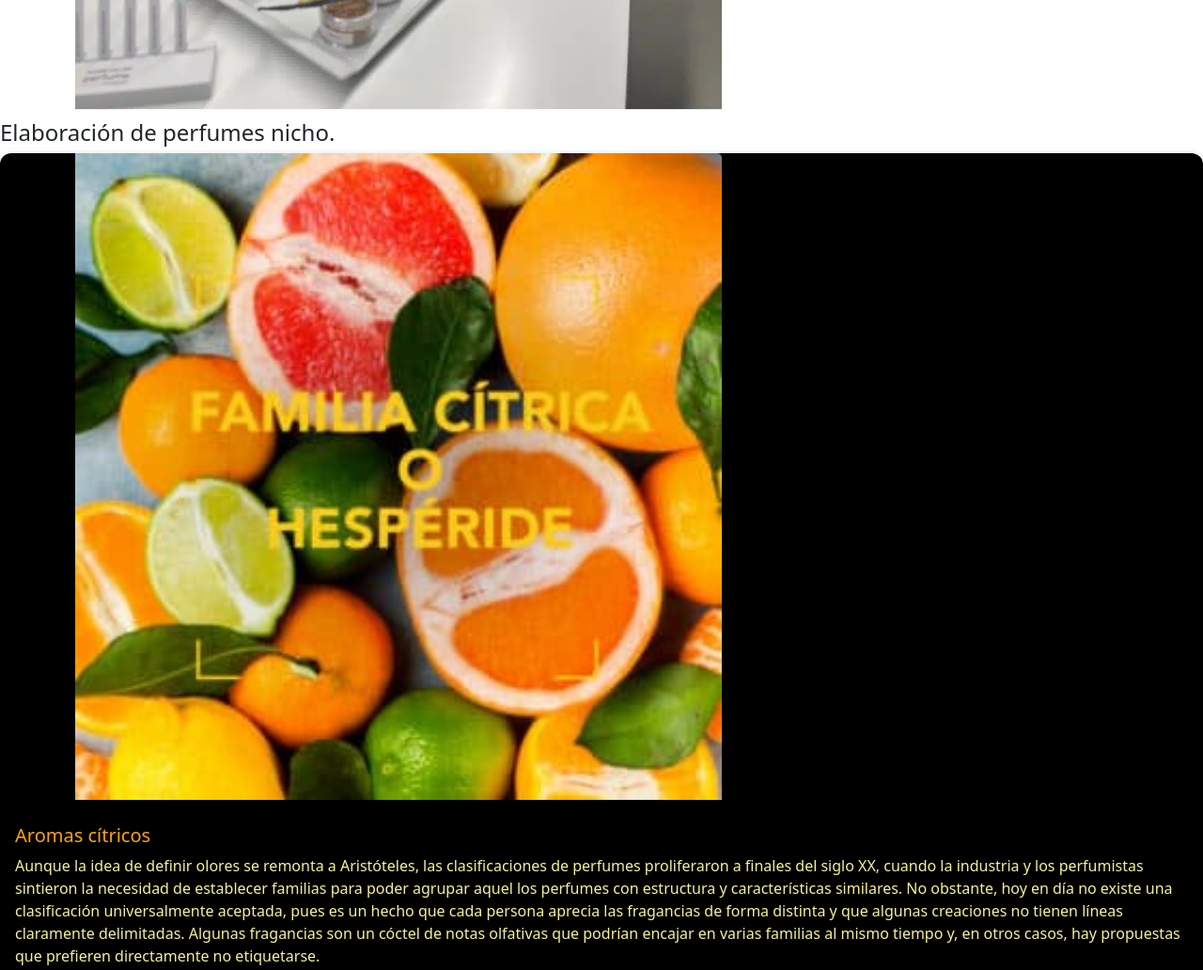
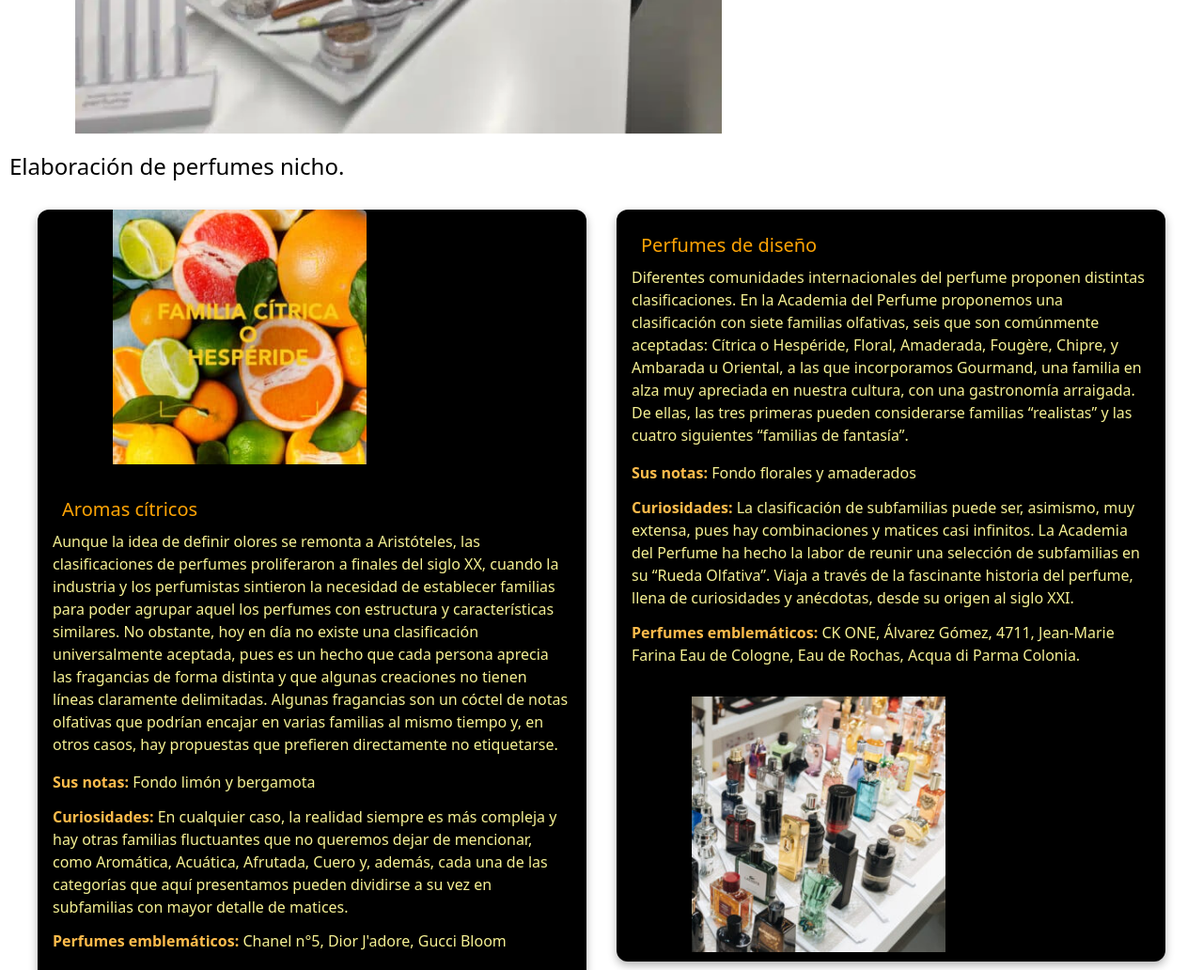
Before and after one commit to GutiMariel/desarrollo_web, a plain HTML site: page index.html in a window 1280 px wide. Shown: the part 940-1972 px from the top of the page at 94% size. Drawn offline with nearby package versions, Linux system fonts and the light colour scheme; files that its build step writes are made by us from their sources.

Commit message:
Update _general.scss
agregados de estilo

```diff
--- a/sass/_general.scss
+++ b/sass/_general.scss
@@ -6,7 +6,7 @@
 * {
     margin: 0;
     padding: 0;
-   box-sizing: border-box;
+    box-sizing: border-box;
 }
 
 //  Header
@@ -44,13 +44,13 @@ header {
     background-repeat: no-repeat;
     background-position: bottom;
     background-size: contain;
-    margin: 10px;
+    margin: 30px;
 }
 
 .logo {
     @include wid-hei(70px, auto);
 
-  }
+}
 
 .baner {
     display: flex;
@@ -83,7 +83,7 @@ header {
 }
 
 // Titulos
-/*estilo para los titulos*/
+/*estilo para los titulos y textos*/
 .texto_rojo {
     color: $amarillo-oscuro;
     font-size: 3rem;
@@ -100,9 +100,21 @@ header {
 
 .texto_amarillo {
     color: $amarillo-oscuro;
+    margin: 10px;
 }
 
-  // Formulario de contacto
+.texto_intenso {
+    color: $color-texto;
+    margin: 10px;
+}
+
+.texto_fondo {
+    color: $color-texto;
+    margin: 20px;
+    text-align: justify;
+}
+
+// Formulario de contacto
 /*estilo para el formulario de contacto*/
 .form1 {
     display: flex;
@@ -142,6 +154,29 @@ header {
     margin: 5px;
     padding: 0px;
 }
+
+/*tarjetas de bootstrap*/
+.cards-container {
+    display: flex;
+    justify-content: center; // centra horizontalmente
+    align-items: stretch;
+    flex-wrap: wrap; // permite que se apilen en mobile
+    gap: 2rem; // espacio entre tarjetas
+    margin: 2rem auto;
+    max-width: 1200px; // límite opcional para centrar el contenido
+}
+
+.card {
+    flex: 1 1 45%; // ocupa ~45% del ancho, se adapta
+    min-width: 300px; // evita que se achique demasiado
+    transition: transform 0.3s, box-shadow 0.3s;
+}
+
+.card:hover {
+    transform: translateY(-5px);
+    box-shadow: 0 8px 20px rgba(0, 0, 0, 0.2);
+}
+
 
 //  Grilla de talleres
 /*estilo para grilla de taller*/
```
